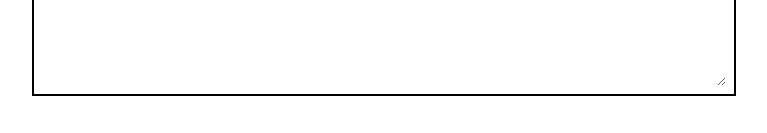
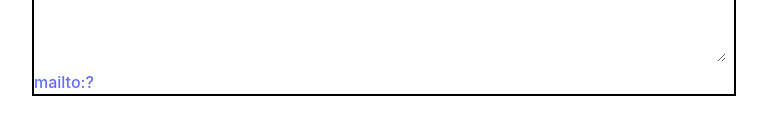
Before and after one commit to noalbalint/linkmail, a Vue app: page / in a window 1280 px wide. Shown: the part 664-797 px from the top of the page, without its empty margins (256-1023 px from the left). Built offline with nearby package versions, Linux system fonts and the light colour scheme.

Commit message:
built mailto link from inputs

```diff
--- a/src/components/CreateEmail.vue
+++ b/src/components/CreateEmail.vue
@@ -2,32 +2,51 @@
   <!-- TODO: find a formatter that will wrap these automatically like the attributes -->
   <div class="w-full border-solid border-black border-2 text-left min-h-[90vh] my-[5vh] flex flex-col">
     <section class="flex items-center">
-      <Input label="To:" />
+      <Input
+        label="To:"
+        v-model="toInput"
+      />
       <Button
         class="m-2"
         label="Cc:"
+        tabindex="-1"
         @click="showCc = !showCc"
       />
       <Button
         class="m-2"
         label="Bcc:"
+        tabindex="-1"
         @click="showBcc = !showBcc"
       />
     </section>
+
     <TextArea
       v-if="showCc"
       label="Cc:"
+      v-model="ccInput"
     />
     <TextArea
       v-if="showBcc"
       label="Bcc:"
+      v-model="bccInput"
     />
-    <Input label="Subject:" />
+    <Input
+      label="Subject:"
+      v-model="subjectInput"
+    />
+
     <hr>
+
     <TextArea
       label="Body:"
       class="flex-grow"
+      v-model="bodyInput"
     />
+
+    <a
+      :href="mailtoLink"
+      target="_blank"
+    >{{ mailtoLink }}</a>
   </div>
 </template>
 
@@ -35,8 +54,37 @@
 import Input from './Input.vue';
 import TextArea from './TextArea.vue';
 import Button from './Button.vue'
-import { ref } from 'vue';
+import { ref, computed } from 'vue';
 
 let showCc = ref(false);
 let showBcc = ref(false);
+
+let toInput = ref('');
+let ccInput = ref('');
+let bccInput = ref('');
+let subjectInput = ref('');
+let bodyInput = ref('');
+
+const mailtoLink = computed(() => {
+  let link = `mailto:${toInput.value}?`
+
+  if (ccInput.value) {
+    link += `&cc=${ccInput.value}`
+  }
+  if (bccInput.value) {
+    link += `&bcc=${bccInput.value}`
+  }
+  if (subjectInput.value) {
+    link += `&subject=${encodeURIComponent(subjectInput.value)}`
+  }
+  if (bodyInput.value) {
+    link += `&body=${encodeURIComponent(bodyInput.value)}`
+  }
+
+  // .replace only replaces the first instance
+  link = link.replace("?&", "?");
+
+  return link;
+});
+
 </script>
--- a/src/components/Input.vue
+++ b/src/components/Input.vue
@@ -18,7 +18,7 @@ const emit = defineEmits<{
 
 function onInput(event: Event): void {
   // Send the updated value to the parent
-  const textarea = event.target as HTMLTextAreaElement;
-  emit('update:modelValue', textarea.value);
+  const input = event.target as HTMLInputElement;
+  emit('update:modelValue', input.value);
 }
 </script>
```
